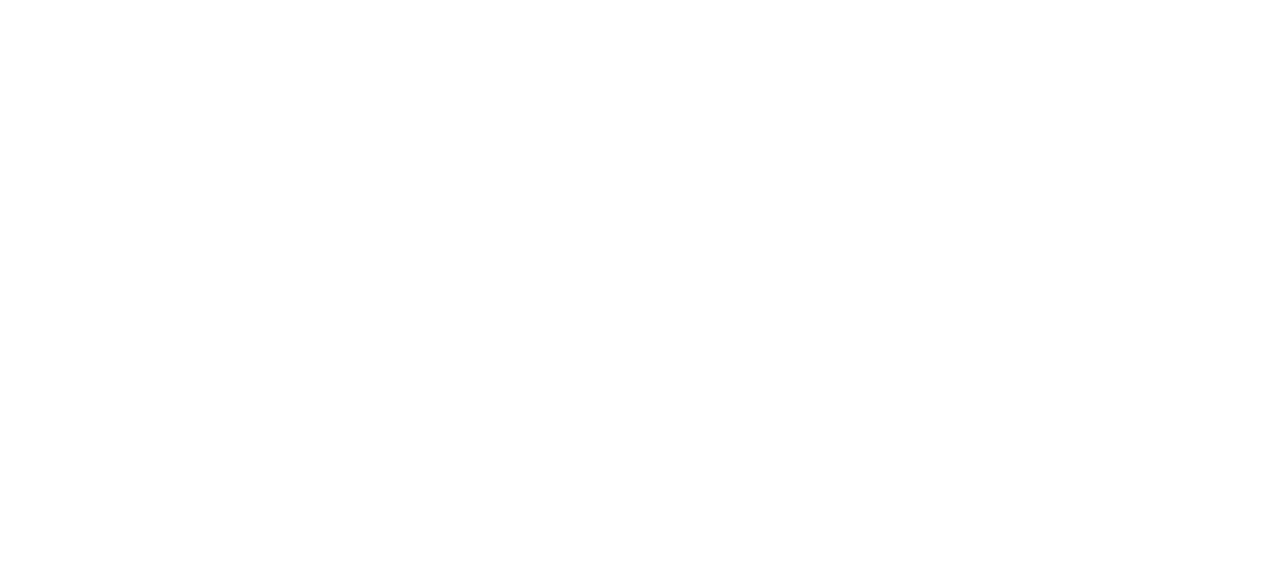
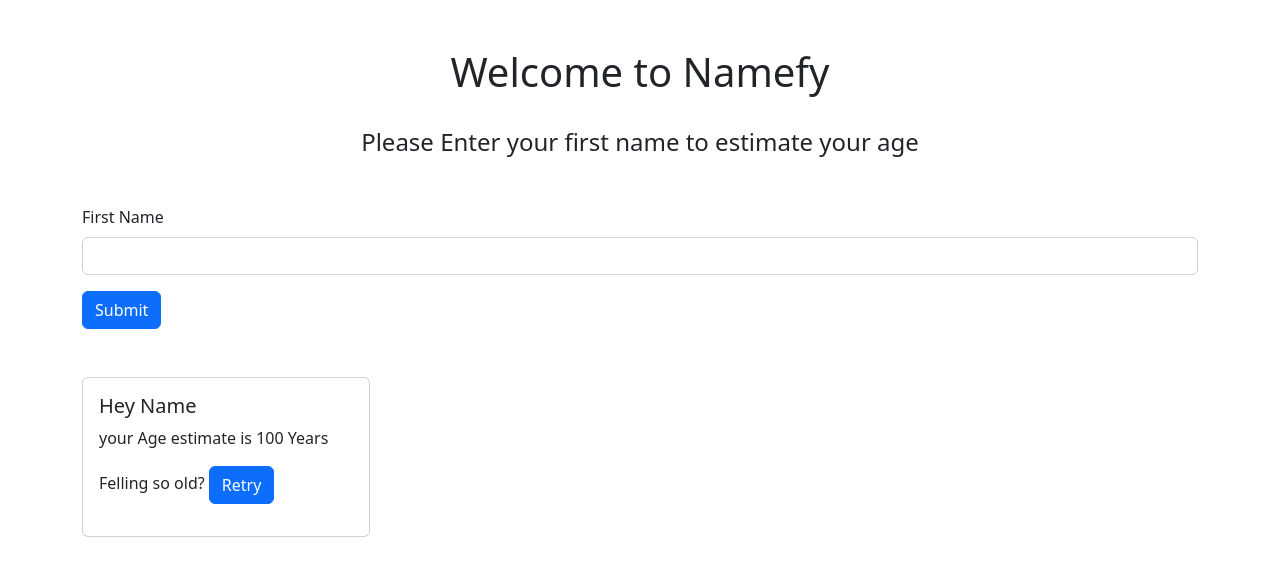
Before and after one commit to Kalunge/namefy, a website: page index.html in a window 1280 px wide. Drawn offline with nearby package versions, Linux system fonts and the light colour scheme.

Commit message:
Add ids to grab items with

```diff
--- a/index.html
+++ b/index.html
@@ -4,9 +4,33 @@
     <meta charset="UTF-8">
     <meta http-equiv="X-UA-Compatible" content="IE=edge">
     <meta name="viewport" content="width=device-width, initial-scale=1.0">
+    <link href="https://cdn.jsdelivr.net/npm/bootstrap@5.2.2/dist/css/bootstrap.min.css" rel="stylesheet" integrity="sha384-Zenh87qX5JnK2Jl0vWa8Ck2rdkQ2Bzep5IDxbcnCeuOxjzrPF/et3URy9Bv1WTRi" crossorigin="anonymous">
+    <script src="./script.js"></script>
     <title>Namefy</title>
 </head>
 <body>
 
+    <main class="container mt-5">
+        <h1 class="text-center">Welcome to Namefy</h1>
+        <br>
+        <h4 class="text-center">Please Enter your first name to estimate your age</h4>
+        <form class="mt-5 mb-5" id="form">
+            <div class="mb-3">
+                <label for="firstname" class="form-label">First Name</label>
+                <input type="text" class="form-control" id="firstname" aria-describedby="emailHelp">
+            </div>
+
+            <button type="submit" class="btn btn-primary submit">Submit</button>
+        </form>
+
+        <div class="card" style="width: 18rem;">
+            <div class="card-body">
+              <h5 class="card-title">Hey Name</h5>
+              <p class="card-text">your Age estimate is 100 Years</p>
+              <p>Felling so old? <a href="#" class="btn btn-primary">Retry</a></p>
+            </div>
+          </div>
+    </main>
 </body>
+
 </html>
```
